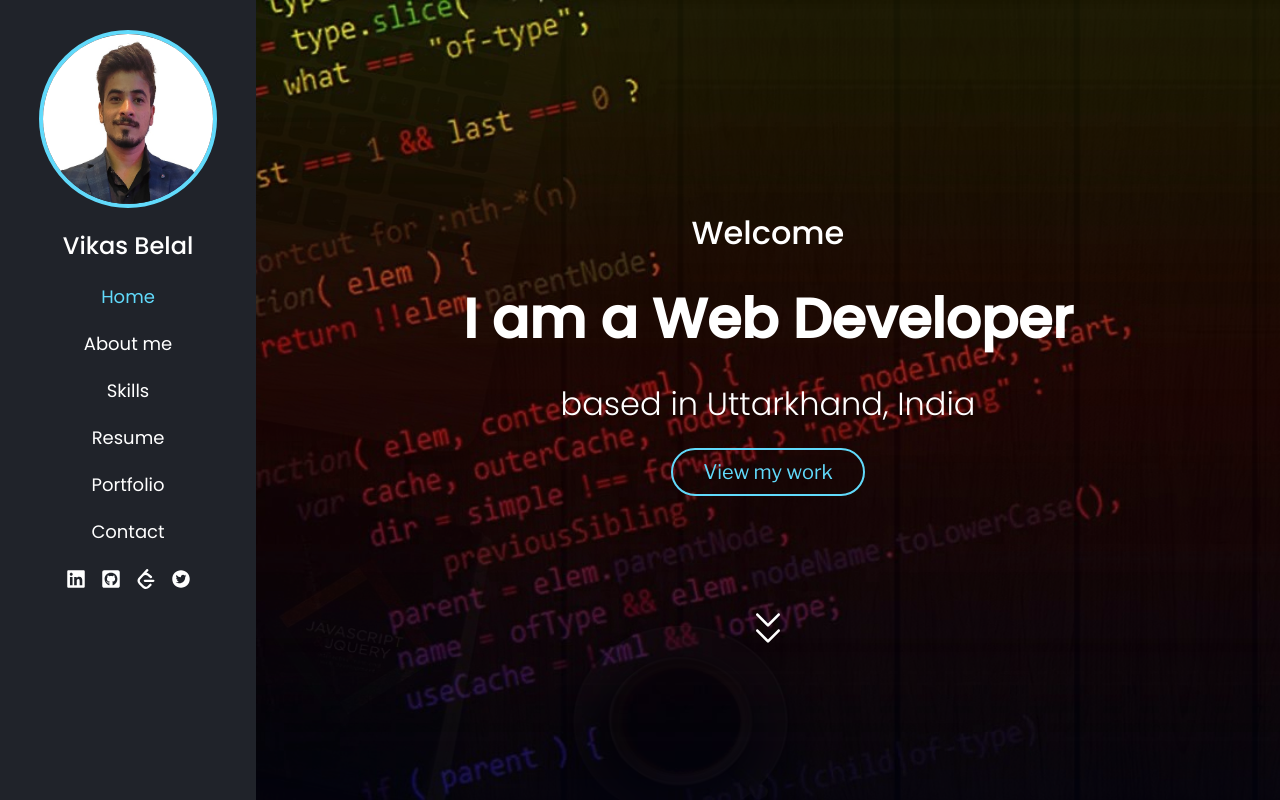
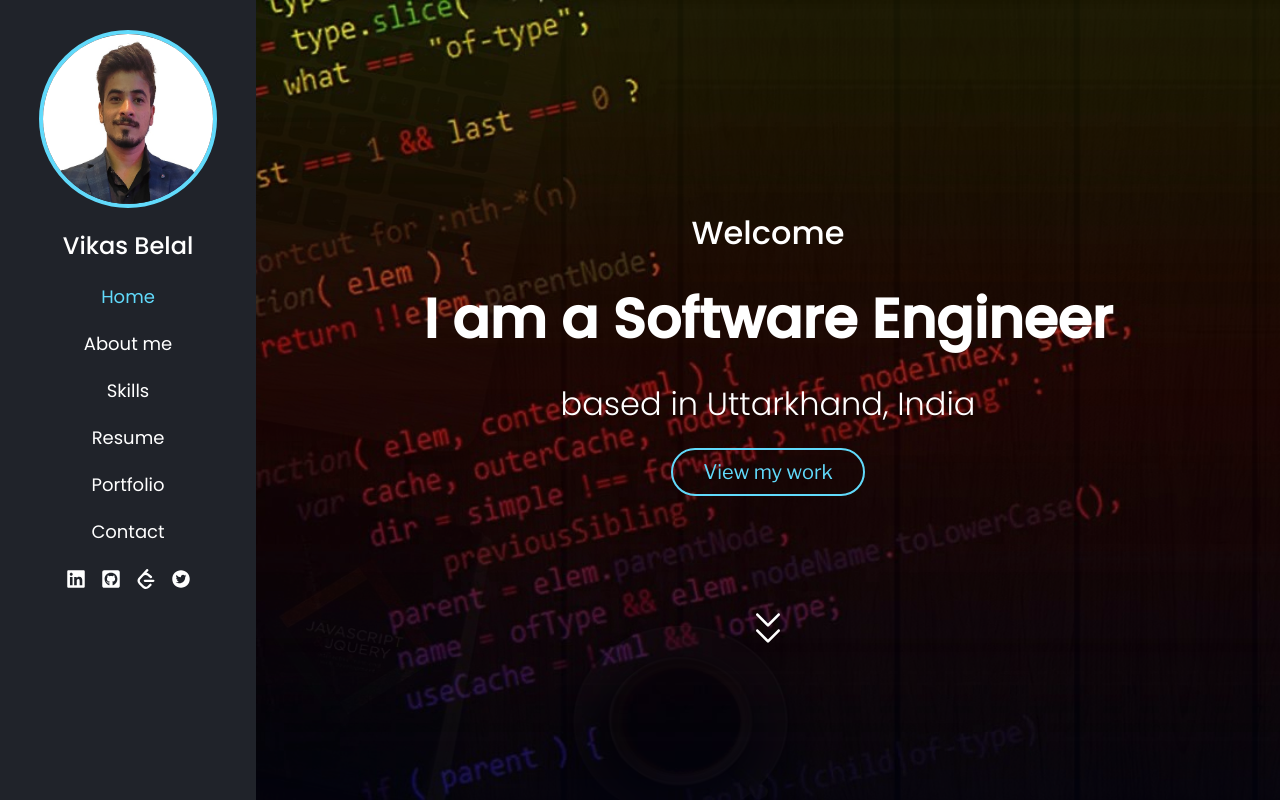
Before and after one commit to vikas03071999/AboutMe, a React (Create React App) app: page / in a window 1280 px wide. Built offline with nearby package versions, Linux system fonts and the light colour scheme.

Commit message:
Modified designation

```diff
--- a/src/Data/UserData.js
+++ b/src/Data/UserData.js
@@ -2,7 +2,7 @@ export const userDetails = {
     "name": "Vikas Belal",
     "email":"belal.vikas.5@gmail.com",
     "phone": 8171167303,
-    "designation": "Web Developer",
+    "designation": "Software Engineer",
     "state": "Uttarkhand",
     "country": "India",
     "yearOfBirth": 1999
```
